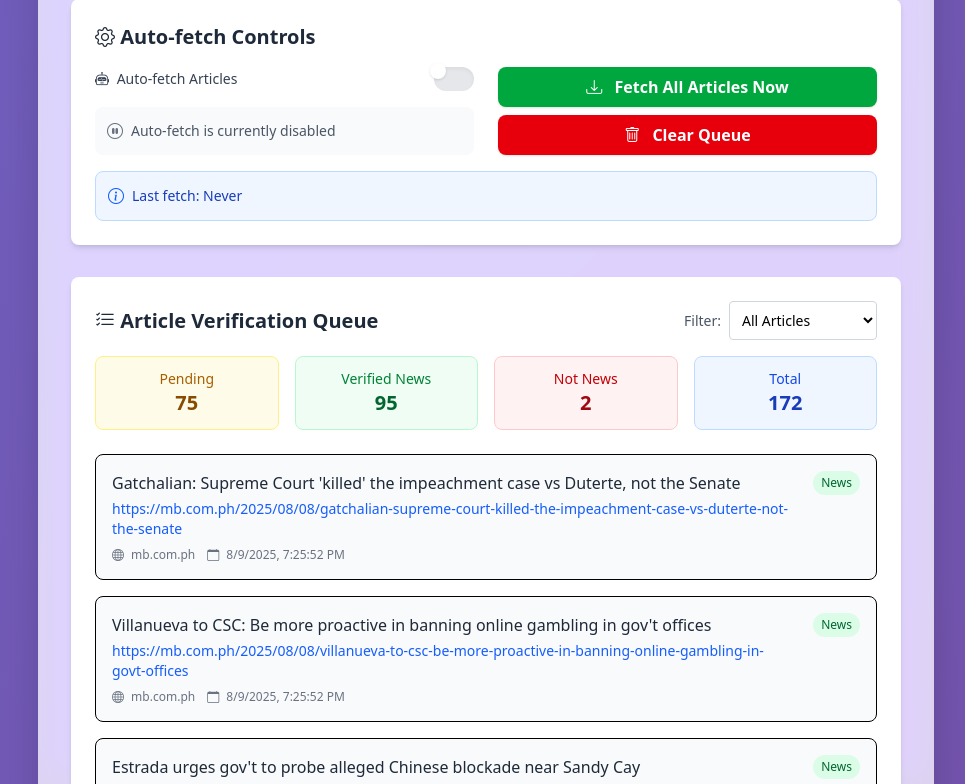
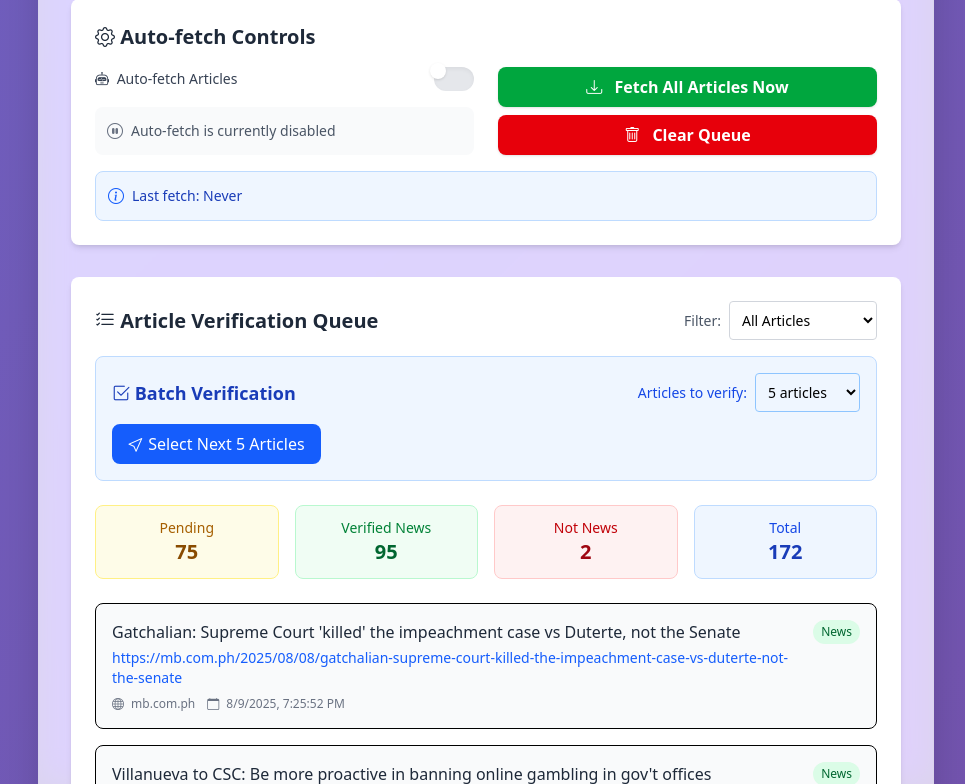
Before and after one commit to MACantara/Fake-News-Dectector-Machine-Learning-Model, a Flask app: page /news-tracker in a window 1280 px wide. Shown: the part 5716-6500 px from the top of the page, without its empty margins (154-1119 px from the left). Run offline with Flask 3, Linux system fonts and the light colour scheme; data comes from the database, SQL or seed files in the repository; parts of the project's set-up code (start-up, migrations or seed data) failed here and were passed over.

Commit message:
Implement batch verification for articles with UI controls and backend integration

```diff
--- a/routes/news_tracker_routes.py
+++ b/routes/news_tracker_routes.py
@@ -354,8 +354,131 @@ def verify_article():
     except Exception as e:
         logging.error(f"Error verifying article: {str(e)}")
         return jsonify({'success': False, 'error': 'Internal server error'})
+
+@news_tracker_bp.route('/api/news-tracker/batch-verify-articles', methods=['POST'])
+def batch_verify_articles():
+    """Verify multiple articles at once for efficiency"""
+    try:
+        data = request.get_json()
+        articles = data.get('articles', [])
+
+        if not articles or not isinstance(articles, list):
+            return jsonify({'success': False, 'error': 'Articles array is required'})
+
+        if len(articles) > 10:  # Max 10 articles per batch
+            return jsonify({'success': False, 'error': 'Maximum 10 articles allowed per batch'})
+
+        user_session = session.get('session_id', 'default')
+
+        # Process each article in the batch
+        results = []
+        news_articles_for_indexing = []
+
+        conn = sqlite3.connect(DATABASE_FILE)
+        cursor = conn.cursor()
+
+        for article in articles:
+            try:
+                article_id = article.get('articleId')
+                is_news = article.get('isNews')
+                url = article.get('url')
+
+                if not article_id or is_news is None:
+                    results.append({
+                        'articleId': article_id,
+                        'success': False,
+                        'error': 'Missing articleId or isNews'
+                    })
+                    continue
+
+                # Get article data including crawler metadata before updating
+                cursor.execute('''
+                    SELECT url, confidence, is_news_prediction, probability_news
+                    FROM article_queue
+                    WHERE id = ? AND user_session = ?
+                ''', (article_id, user_session))
+
+                article_data = cursor.fetchone()
+
+                if not article_data:
+                    results.append({
+                        'articleId': article_id,
+                        'success': False,
+                        'error': 'Article not found'
+                    })
+                    continue
+
+                # Update article verification
+                cursor.execute('''
+                    UPDATE article_queue
+                    SET verified = TRUE, is_news = ?, verified_at = CURRENT_TIMESTAMP
+                    WHERE id = ? AND user_session = ?
+                ''', (is_news, article_id, user_session))
+
+                # Send feedback to URL classifier for model improvement
+                send_url_classifier_feedback(
+                    url=url or article_data[0],
+                    article_data=article_data,
+                    user_verification=is_news
+                )
+
+                # Collect news articles for batch Philippine indexing
+                if is_news:
+                    news_articles_for_indexing.append(url or article_data[0])
+
+                results.append({
+                    'articleId': article_id,
+                    'success': True,
+                    'message': f'Article marked as {"news" if is_news else "not news"}',
+                    'url_classifier_feedback_sent': True,
+                    'philippine_indexing_queued': is_news
+                })
+
+            except Exception as e:
+                logging.error(f"Error verifying article {article.get('articleId')}: {str(e)}")
+                results.append({
+                    'articleId': article.get('articleId'),
+                    'success': False,
+                    'error': str(e)
+                })
+
+        conn.commit()
+        conn.close()
+
+        # Batch index news articles into Philippine news system
+        philippine_indexing_results = []
+        if news_articles_for_indexing:
+            logging.info(f"🚀 Batch indexing {len(news_articles_for_indexing)} verified news articles into Philippine system")
+            for url in news_articles_for_indexing:
+                indexing_success = index_philippine_news_article(url)
+                philippine_indexing_results.append({
+                    'url': url,
+                    'success': indexing_success
+                })
+
+        # Calculate summary statistics
+        successful_verifications = len([r for r in results if r['success']])
+        failed_verifications = len([r for r in results if not r['success']])
+        news_count = len([r for r in results if r.get('philippine_indexing_queued')])
+        successful_indexing = len([r for r in philippine_indexing_results if r['success']])
+
+        return jsonify({
+            'success': True,
+            'message': f'Batch verification completed: {successful_verifications} successful, {failed_verifications} failed',
+            'summary': {
+                'total_articles': len(articles),
+                'successful_verifications': successful_verifications,
+                'failed_verifications': failed_verifications,
+                'news_articles_found': news_count,
+                'philippine_indexing_attempts': len(philippine_indexing_results),
+                'successful_philippine_indexing': successful_indexing
+            },
+            'results': results,
+            'philippine_indexing_results': philippine_indexing_results
+        })
+
     except Exception as e:
-        logging.error(f"Error verifying article: {str(e)}")
+        logging.error(f"Error in batch verification: {str(e)}")
         return jsonify({'success': False, 'error': 'Internal server error'})
 
 @news_tracker_bp.route('/api/news-tracker/get-data')
--- a/static/css/styles.css
+++ b/static/css/styles.css
@@ -49,6 +49,43 @@
 
 .progress-bar.real {
     background: linear-gradient(90deg, #22c55e, #16a34a);
+}
+
+/* Batch selection styles */
+.batch-selectable {
+    cursor: pointer;
+    transition: all 0.3s ease;
+    position: relative;
+}
+
+.batch-selected {
+    background-color: #dbeafe !important;
+    border-color: #3b82f6 !important;
+    border-width: 2px !important;
+    box-shadow: 0 0 0 3px rgba(59, 130, 246, 0.1);
+}
+
+.batch-selected::after {
+    content: '✓';
+    position: absolute;
+    top: 8px;
+    right: 8px;
+    background-color: #3b82f6;
+    color: white;
+    border-radius: 50%;
+    width: 20px;
+    height: 20px;
+    display: flex;
+    align-items: center;
+    justify-content: center;
+    font-size: 12px;
+    font-weight: bold;
+    z-index: 10;
+}
+
+.batch-selectable:hover:not(.batch-selected) {
+    transform: translateY(-1px);
+    box-shadow: 0 4px 8px rgba(0, 0, 0, 0.1);
 }
 
 .progress-bar.political {
--- a/static/js/news-tracker.js
+++ b/static/js/news-tracker.js
@@ -41,6 +41,17 @@ class NewsTracker {
         document.getElementById('queueFilter').addEventListener('change', (e) => {
             this.filterQueue(e.target.value);
         });
+
+        // Batch verification controls
+        document.getElementById('batchSize').addEventListener('change', (e) => {
+            const size = e.target.value;
+            document.getElementById('selectedBatchSize').textContent = size;
+            this.clearBatchSelection();
+        });
+        document.getElementById('selectBatchBtn').addEventListener('click', () => this.selectBatchArticles());
+        document.getElementById('batchMarkNewsBtn').addEventListener('click', () => this.batchVerifyArticles(true));
+        document.getElementById('batchMarkNotNewsBtn').addEventListener('click', () => this.batchVerifyArticles(false));
+        document.getElementById('clearSelectionBtn').addEventListener('click', () => this.clearBatchSelection());
 
         // Verification
         document.getElementById('verifyNewsBtn').addEventListener('click', () => this.verifyArticle(true));
@@ -395,7 +406,7 @@ class NewsTracker {
         const paginatedArticles = filteredArticles.slice(startIndex, endIndex);
 
         container.innerHTML = paginatedArticles.map(article => `
-            <div class="flex items-start justify-between p-4 bg-gray-50 rounded-lg border hover:bg-gray-100 transition-colors">
+            <div data-article-id="${article.id}" class="flex items-start justify-between p-4 bg-gray-50 rounded-lg border hover:bg-gray-100 transition-colors batch-selectable">
                 <div class="flex-1">
                     <h4 class="font-medium text-gray-800 mb-1">${this.escapeHtml(article.title || 'No Title')}</h4>
                     <p class="text-sm text-blue-600 hover:text-blue-800 mb-2">
@@ -407,10 +418,16 @@ class NewsTracker {
                             <i class="bi bi-globe mr-1"></i>
                             ${this.escapeHtml(article.site_name || article.siteName || 'Unknown')}
                         </span>
-                        <span>
+                        <span class="mr-3">
                             <i class="bi bi-calendar mr-1"></i>
                             ${new Date(article.found_at || article.foundAt).toLocaleString()}
                         </span>
+                        ${article.confidence ? `
+                            <span class="mr-3">
+                                <i class="bi bi-speedometer2 mr-1"></i>
+                                ${(article.confidence * 100).toFixed(0)}% conf.
+                            </span>
+                        ` : ''}
                     </div>
                 </div>
                 <div class="ml-4 flex flex-col items-end">
@@ -705,6 +722,163 @@ class NewsTracker {
             window.open(`mailto:support@example.com?subject=${subject}&body=${body}`);
         }
     }
+
+    // Batch verification methods
+    selectBatchArticles() {
+        const batchSize = parseInt(document.getElementById('batchSize').value);
+        const unverifiedArticles = this.articleQueue.filter(article => !article.verified);
+
+        if (unverifiedArticles.length === 0) {
+            this.showError('No unverified articles available for batch selection');
+            return;
+        }
+
+        const articlesToSelect = unverifiedArticles.slice(0, batchSize);
+
+        // Clear any existing selections
+        this.clearBatchSelection();
+
+        // Add batch-selected class to articles
+        articlesToSelect.forEach(article => {
+            const articleElement = document.querySelector(`[data-article-id="${article.id}"]`);
+            if (articleElement) {
+                articleElement.classList.add('batch-selected');
+                articleElement.dataset.batchSelected = 'true';
+            }
+        });
+
+        // Show batch actions
+        document.getElementById('batchActions').classList.remove('hidden');
+        document.getElementById('selectBatchBtn').classList.add('hidden');
+
+        this.showInfo(`Selected ${articlesToSelect.length} articles for batch verification`);
+    }
+
+    clearBatchSelection() {
+        // Remove batch-selected class from all articles
+        document.querySelectorAll('.batch-selected').forEach(element => {
+            element.classList.remove('batch-selected');
+            delete element.dataset.batchSelected;
+        });
+
+        // Hide batch actions
+        document.getElementById('batchActions').classList.add('hidden');
+        document.getElementById('selectBatchBtn').classList.remove('hidden');
+
+        // Hide any batch status messages
+        document.getElementById('batchStatus').classList.add('hidden');
+    }
+
+    async batchVerifyArticles(isNews) {
+        const selectedElements = document.querySelectorAll('[data-batch-selected="true"]');
+
+        if (selectedElements.length === 0) {
+            this.showError('No articles selected for batch verification');
+            return;
+        }
+
+        // Show progress indicator
+        document.getElementById('batchProgress').classList.remove('hidden');
+        document.getElementById('batchActions').classList.add('hidden');
+
+        // Prepare batch data
+        const articles = Array.from(selectedElements).map(element => {
+            const articleId = element.dataset.articleId;
+            const article = this.articleQueue.find(a => a.id == articleId);
+            return {
+                articleId: parseInt(articleId),
+                isNews: isNews,
+                url: article ? article.url : null
+            };
+        });
+
+        try {
+            const response = await fetch('/api/news-tracker/batch-verify-articles', {
+                method: 'POST',
+                headers: { 'Content-Type': 'application/json' },
+                body: JSON.stringify({ articles })
+            });
+
+            const data = await response.json();
+
+            if (data.success) {
+                // Update article queue with verification results
+                data.results.forEach(result => {
+                    if (result.success) {
+                        const article = this.articleQueue.find(a => a.id === result.articleId);
+                        if (article) {
+                            article.verified = true;
+                            article.isNews = isNews;
+                            article.verifiedAt = new Date().toISOString();
+                        }
+                    }
+                });
+
+                // Show success message with summary
+                const summary = data.summary;
+                const statusDiv = document.getElementById('batchStatus');
+                statusDiv.className = 'mt-3 p-3 rounded-lg bg-green-50 border border-green-200';
+                statusDiv.innerHTML = `
+                    <div class="flex items-center">
+                        <i class="bi bi-check-circle text-green-600 mr-2"></i>
+                        <div>
+                            <p class="font-semibold text-green-800">Batch verification completed!</p>
+                            <p class="text-sm text-green-700">
+                                ${summary.successful_verifications}/${summary.total_articles} articles verified as ${isNews ? 'news' : 'not news'}
+                                ${summary.news_articles_found > 0 ? `, ${summary.successful_philippine_indexing}/${summary.news_articles_found} indexed in Philippine news system` : ''}
+                            </p>
+                        </div>
+                    </div>
+                `;
+                statusDiv.classList.remove('hidden');
+
+                // Clear selection and refresh display
+                this.clearBatchSelection();
+                this.renderArticleQueue();
+                this.updateCounts();
+
+                // Hide verification interface if no more unverified articles
+                const unverifiedCount = this.articleQueue.filter(a => !a.verified).length;
+                if (unverifiedCount === 0) {
+                    this.hideVerificationInterface();
+                }
+
+            } else {
+                this.showError(data.error || 'Failed to perform batch verification');
+            }
+
+        } catch (error) {
+            console.error('Batch verification error:', error);
+            this.showError('Network error during batch verification');
+        } finally {
+            // Hide progress indicator
+            document.getElementById('batchProgress').classList.add('hidden');
+            document.getElementById('batchActions').classList.remove('hidden');
+        }
+    }
+
+    showInfo(message) {
+        // Show info message (similar to showSuccess but with blue styling)
+        const alertDiv = document.createElement('div');
+        alertDiv.className = 'fixed top-4 right-4 bg-blue-100 border border-blue-400 text-blue-700 px-4 py-3 rounded shadow-lg z-50';
+        alertDiv.innerHTML = `
+            <div class="flex items-center">
+                <i class="bi bi-info-circle mr-2"></i>
+                <span>${message}</span>
+                <button class="ml-4 text-blue-700 hover:text-blue-900" onclick="this.parentElement.parentElement.remove()">
+                    <i class="bi bi-x"></i>
+                </button>
+            </div>
+        `;
+        document.body.appendChild(alertDiv);
+
+        // Auto-remove after 5 seconds
+        setTimeout(() => {
+            if (alertDiv.parentElement) {
+                alertDiv.remove();
+            }
+        }, 5000);
+    }
 }
 
 // Initialize the application
--- a/templates/components/news-tracker/article_queue.html
+++ b/templates/components/news-tracker/article_queue.html
@@ -16,6 +16,54 @@
                 <option value="not-news">Not News</option>
             </select>
         </div>
+    </div>
+
+    <!-- Batch Verification Controls -->
+    <div id="batchControls" class="mb-6 p-4 bg-blue-50 rounded-lg border border-blue-200">
+        <div class="flex items-center justify-between mb-3">
+            <h4 class="text-lg font-semibold text-blue-800">
+                <i class="bi bi-check2-square"></i>
+                Batch Verification
+            </h4>
+            <div class="flex items-center space-x-2">
+                <label for="batchSize" class="text-sm text-blue-700">Articles to verify:</label>
+                <select id="batchSize" class="p-2 border border-blue-300 rounded text-sm focus:outline-none focus:ring-2 focus:ring-blue-500">
+                    <option value="5">5 articles</option>
+                    <option value="7">7 articles</option>
+                    <option value="10">10 articles</option>
+                </select>
+            </div>
+        </div>
+
+        <div class="flex items-center space-x-4">
+            <button id="selectBatchBtn" class="bg-blue-600 text-white px-4 py-2 rounded-lg hover:bg-blue-700 transition-colors">
+                <i class="bi bi-cursor"></i>
+                Select Next <span id="selectedBatchSize">5</span> Articles
+            </button>
+
+            <div id="batchActions" class="hidden flex items-center space-x-2">
+                <span class="text-sm text-blue-700">Mark selected as:</span>
+                <button id="batchMarkNewsBtn" class="bg-green-600 text-white px-3 py-2 rounded hover:bg-green-700 transition-colors">
+                    <i class="bi bi-newspaper"></i>
+                    News
+                </button>
+                <button id="batchMarkNotNewsBtn" class="bg-red-600 text-white px-3 py-2 rounded hover:bg-red-700 transition-colors">
+                    <i class="bi bi-x-circle"></i>
+                    Not News
+                </button>
+                <button id="clearSelectionBtn" class="bg-gray-500 text-white px-3 py-2 rounded hover:bg-gray-600 transition-colors">
+                    <i class="bi bi-x"></i>
+                    Clear
+                </button>
+            </div>
+
+            <div id="batchProgress" class="hidden flex items-center space-x-2">
+                <div class="animate-spin rounded-full h-4 w-4 border-2 border-blue-600 border-t-transparent"></div>
+                <span class="text-sm text-blue-700">Processing batch...</span>
+            </div>
+        </div>
+
+        <div id="batchStatus" class="hidden mt-3 p-3 rounded-lg"></div>
     </div>
 
     <!-- Queue Stats -->
```
